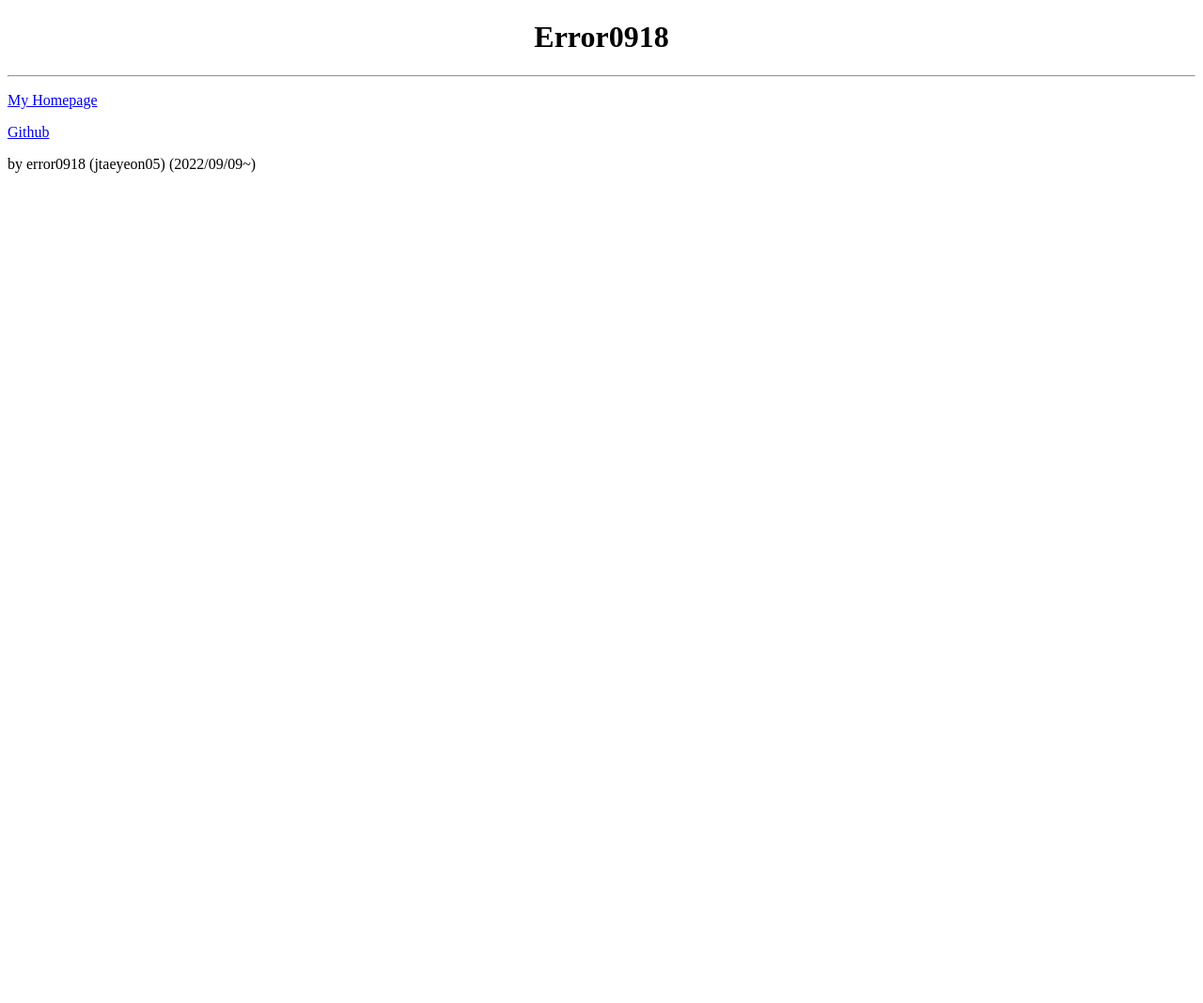
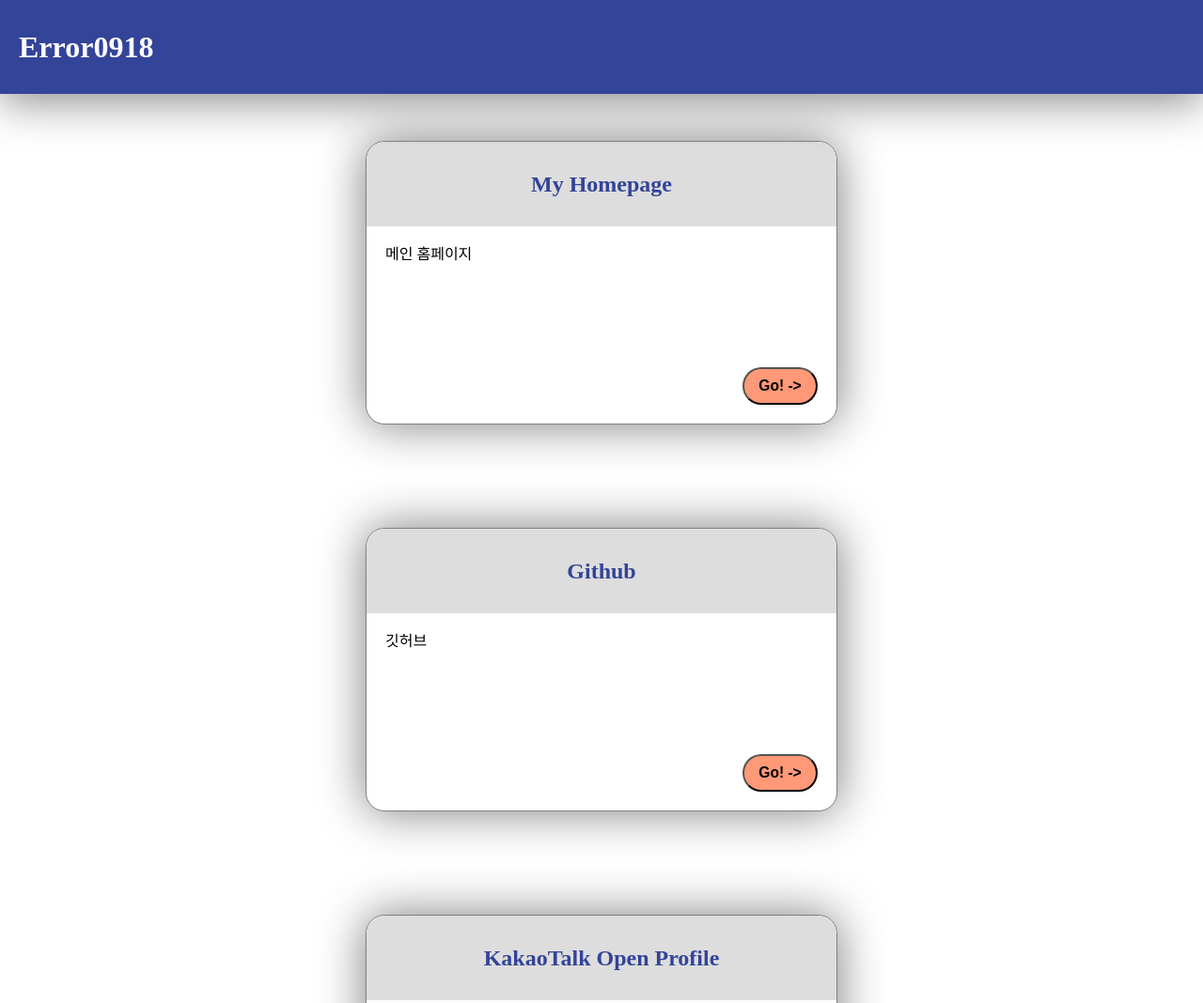
Before and after one commit to error0918/error0918.github.io, a plain HTML site: page index.html in a window 1280 px wide. Shown: the top 1068 px of the page at 94% size. Before the commit the page ends 800 px from the top, so only its background shows below. Drawn offline with Linux system fonts and the light colour scheme.

Commit message:
Update index.html

```diff
--- a/index.html
+++ b/index.html
@@ -1,25 +1,187 @@
 <!DOCTYPE html>
-<html>
+<html lang="ko">
   <head>
     <meta charset="utf-8">
+    <style>
+      ::-webkit-scrollbar {
+        display: none;
+      }
+
+      body {
+        padding: 0px;
+        margin: 0px;
+      }
+
+      header {
+       position: fixed;
+       top: 0;
+       left: 0;
+       right: 0;
+       height: 100px;
+       padding-left: 20px;
+       background: #334499;
+       color: white;
+       box-shadow: 0px 5px 50px 1px grey;
+       display: flex;
+       justify-content: left;
+       align-items: center;
+       z-index: 1;
+     }
+
+     main {
+       padding-top: 100px;
+     }
+
+     footer {
+       height: 50px;
+       background: #334499;
+       color: white;
+       box-shadow: 0px -5px 50px 1px grey;
+       display: flex;
+       justify-content: center;
+       align-items: center;
+     }
+
+     .card {
+       width: 500px;
+       height: 300px;
+       margin: 50px auto;
+       background: white;
+       border: 1px solid grey;
+       position: relative;
+       border-radius: 20px 20px 20px 20px / 20px 20px 20px 20px;
+       box-shadow: 0px 0px 50px 1px grey;
+     }
+
+     .card-title {
+       width: 460px;
+       height: 50px;
+       padding: 20px;
+       background: #DDDDDD;
+       color: #334499;
+       border-radius: 20px 20px 0px 0px / 20px 20px 0px 0px;
+       display: flex;
+       justify-content: center;
+       align-items: center;
+     }
+
+     .card-text {
+       padding-left: 20px;
+       padding-right: 20px;
+     }
+
+     .card-go {
+       width: 80px;
+       height: 40px;
+       position: absolute;
+       bottom: 20px;
+       right: 20px;
+     }
+
+     .card-go-button {
+       width: 100%;
+       height: 100%;
+       display: flex;
+       justify-content: center;
+       align-items: center;
+       border-radius: 20px 20px 20px 20px / 20px 20px 20px 20px;
+       background: #FF9977;
+       color: black;
+     }
+    </style>
 
     <title>Error0918</title>
   </head>
   <body>
     <header>
-      <h1 style="text-align:center">
+      <h1>
         <b>Error0918</b>
       </h1>
-      <hr/>
     </header>
 
     <main>
-      <p><a href="https://error0918.github.io/" target="_blank">My Homepage</a></p>
-      <p><a href="https://github.com/error0918/" target="_blank">Github</a></p>
+      <div class="card">
+        <div class="card-title">
+          <h2>My Homepage</h2>
+        </div>
+        <p class="card-text">
+          메인 홈페이지
+        </p>
+        <form class="card-go" action="https://error0918.github.io/">
+          <button class="card-go-button">
+            <h3>Go! -></h3>
+          </button>
+        </form>
+      </div>
+
+      <div style="height: 10px;"></div>
+
+      <div class="card">
+        <div class="card-title">
+          <h2>Github</h2>
+        </div>
+        <p class="card-text">
+          깃허브
+        </p>
+        <form class="card-go" action="https://github.com/error0918/">
+          <button class="card-go-button">
+            <h3>Go! -></h3>
+          </button>
+        </form>
+      </div>
+
+      <div style="height: 10px;"></div>
+
+      <div class="card">
+        <div class="card-title">
+          <h2>KakaoTalk Open Profile</h2>
+        </div>
+        <p class="card-text">
+          카카오톡 오픈 프로필
+        </p>
+        <form class="card-go" action="https://open.kakao.com/me/error">
+          <button class="card-go-button">
+            <h3>Go! -></h3>
+          </button>
+        </form>
+      </div>
+
+      <div style="height: 10px;"></div>
+
+      <div class="card">
+        <div class="card-title">
+          <h2>Instagram</h2>
+        </div>
+        <p class="card-text">
+          인스타그렘
+        </p>
+        <form class="card-go" action="https://instagram.com/jtaeyeon05">
+          <button class="card-go-button">
+            <h3>Go! -></h3>
+          </button>
+        </form>
+      </div>
+
+      <div style="height: 10px;"></div>
+
+      <div class="card">
+        <div class="card-title">
+          <h2>Instagram?</h2>
+        </div>
+        <p class="card-text">
+          인스타그렘?
+        </p>
+        <form class="card-go" action="https://instagram.com/crazy._.taeyeon">
+          <button class="card-go-button">
+            <h3>Go! -></h3>
+          </button>
+        </form>
+      </div>
+                                                                                                                                    <p><a href="https://github.com/error0918/" target="_blank">Github</a></p>
     </main>
 
-    <footer>
-      <p>by error0918 (jtaeyeon05) (2022/09/09~)</p>
+    <footer style="text-align:center;">
+      <p>by jtaeyeon05 (2022/09/09~)</p>
     </footer>
   </body>
 </html>
```
